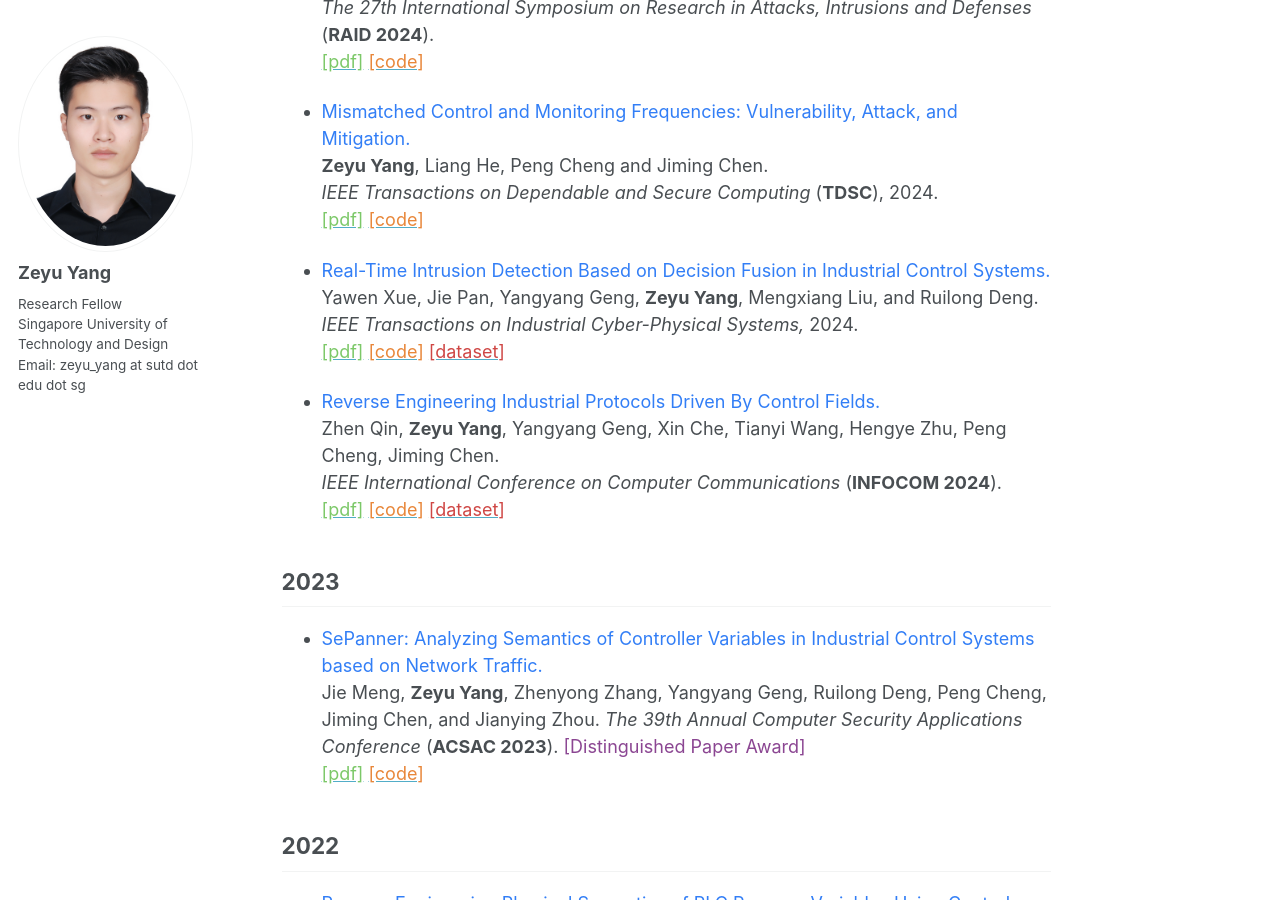
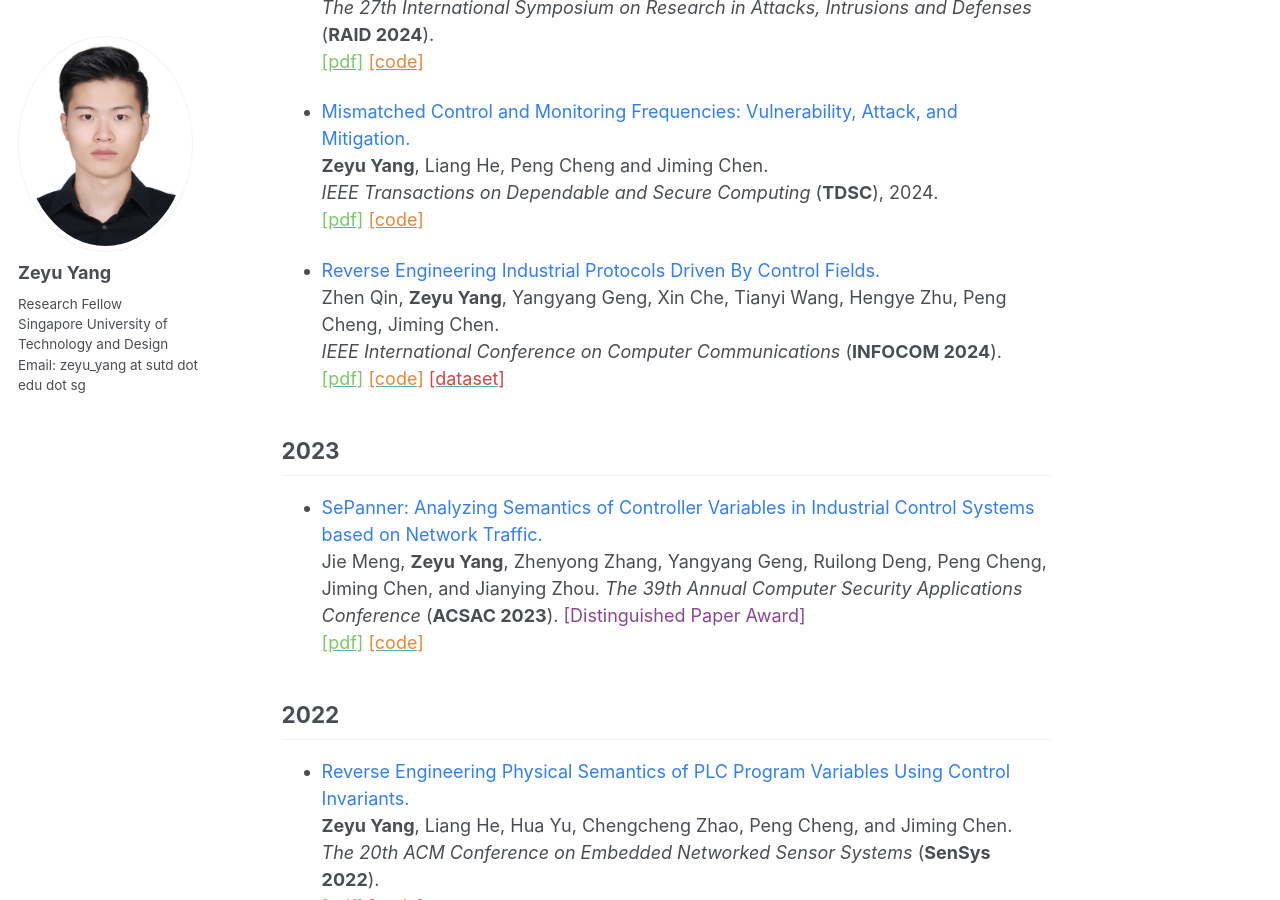
Before and after one commit to zeyuid/zeyuid.github.io, a Jekyll site: the page built from _pages/publications.md, in a window 1280 px wide and 900 px high, scrolled down 481 px. Built offline with Jekyll 4.4.1, drawn with Linux system fonts in a browser that asks for light colours.

Commit message:
add file

```diff
--- a/_pages/publications.md
+++ b/_pages/publications.md
@@ -36,7 +36,7 @@ author_profile: true
 [<font color="#e8873a">[code]</font>](https://github.com/zeyuid/PLCSage)
 
 
-* <font color="#327ef6">Real-Time Intrusion Detection Based on Decision Fusion in Industrial Control Systems.</font>
+<!-- * <font color="#327ef6">Real-Time Intrusion Detection Based on Decision Fusion in Industrial Control Systems.</font>
 Yawen Xue, Jie Pan, Yangyang Geng, **Zeyu Yang**, Mengxiang Liu, and Ruilong Deng.
 <br>
 <i>IEEE Transactions on Industrial Cyber-Physical Systems,
@@ -44,7 +44,7 @@ Yawen Xue, Jie Pan, Yangyang Geng, **Zeyu Yang**, Mengxiang Liu, and Ruilong Den
 <br>
 [<font color="#7cc868">[pdf]</font>](https://ieeexplore.ieee.org/document/10540291)
 [<font color="#e8873a">[code]</font>](https://github.com/Margaux2022/Cyber-security-dataset-of-EDS)
-[<font color="#cf4745">[dataset]</font>](https://github.com/Margaux2022/Cyber-security-dataset-of-EDS)
+[<font color="#cf4745">[dataset]</font>](https://github.com/Margaux2022/Cyber-security-dataset-of-EDS) -->
 
 
 * <font color="#327ef6">Reverse Engineering Industrial Protocols Driven By Control Fields.</font>
```
